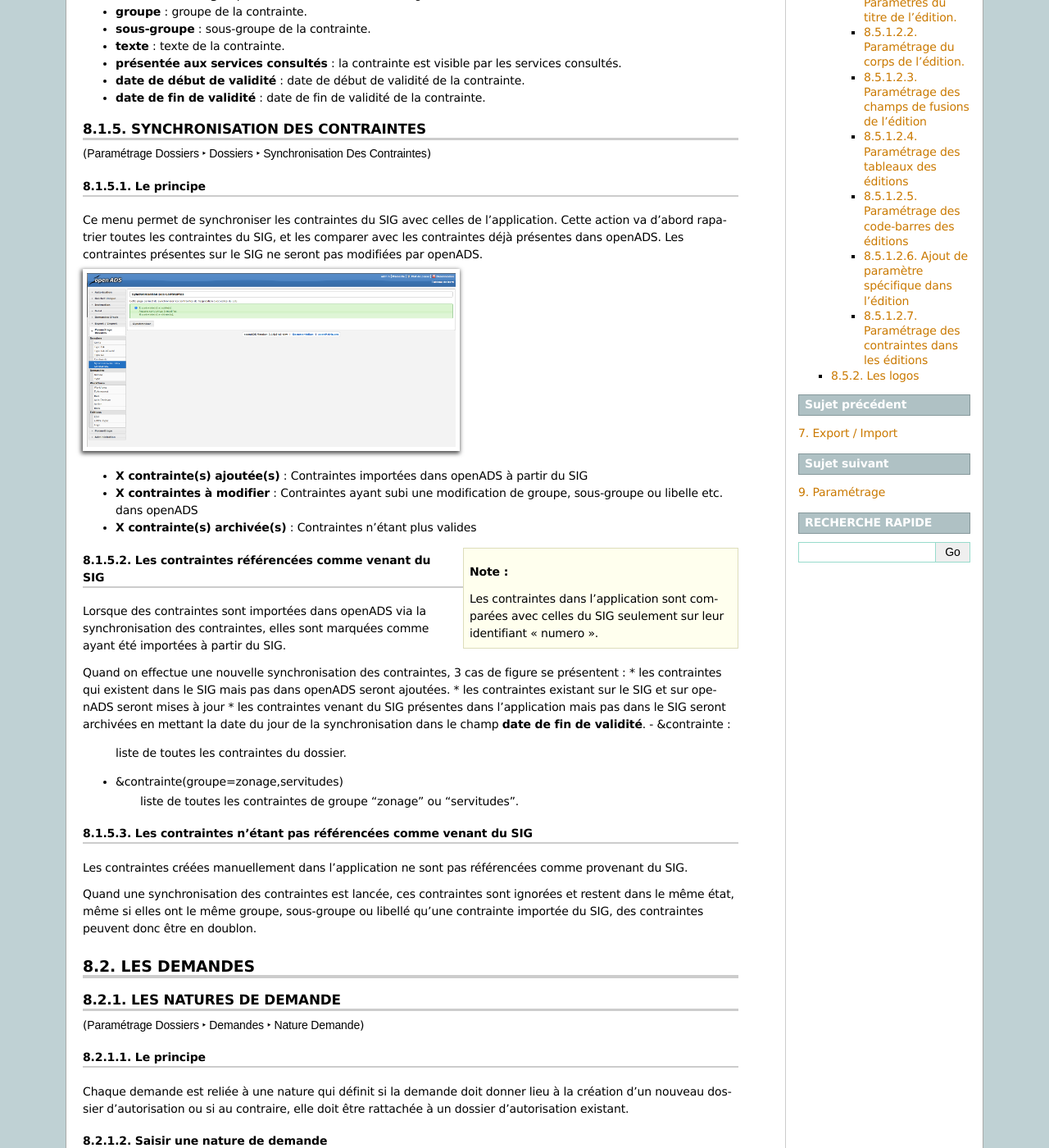
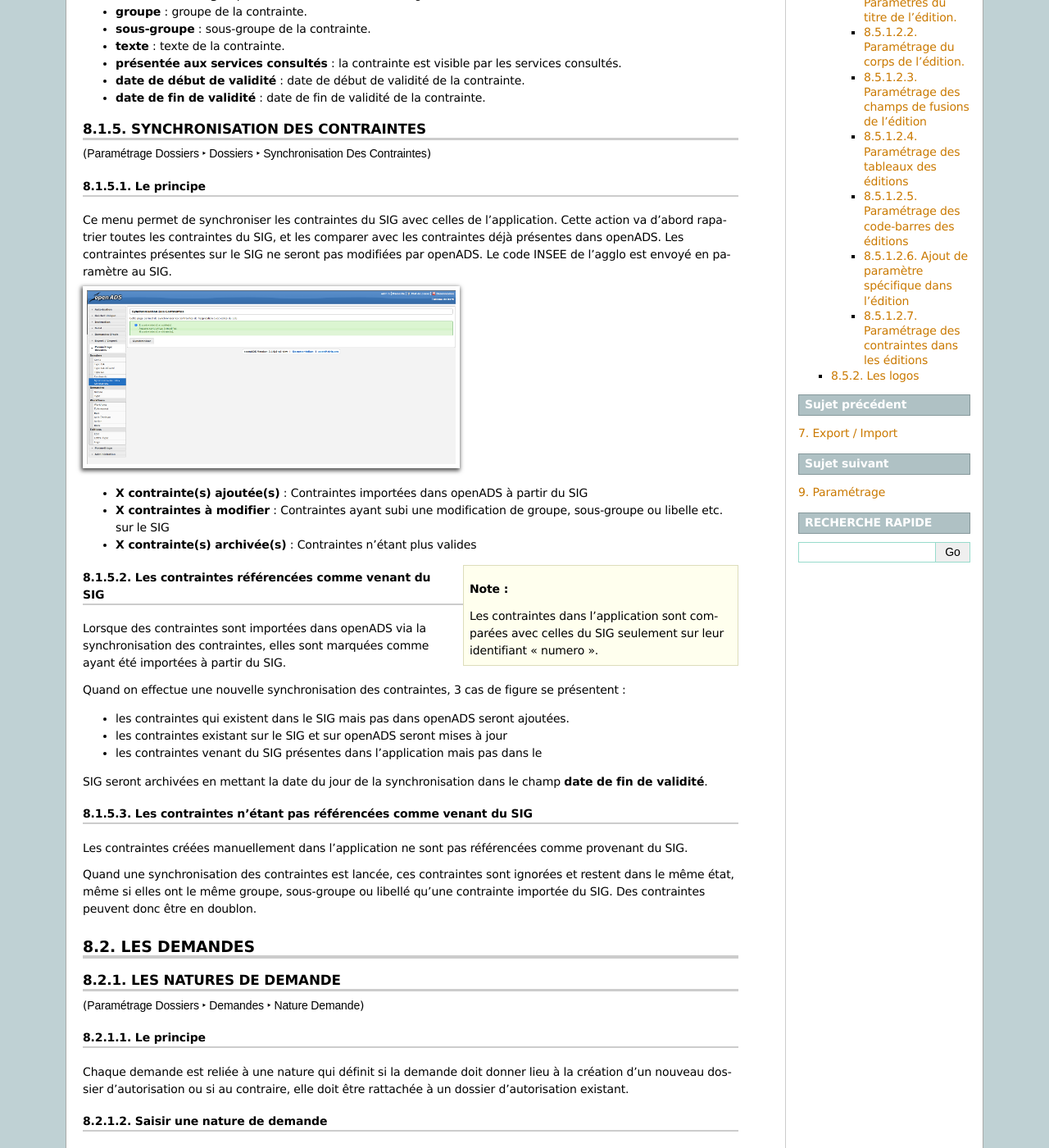
Before and after one commit to mpavaux/openads-documentation, a Sphinx documentation site: the page built from source/manuel_utilisateur/parametrage_dossier.rst, in a window 1280 px wide and 1400 px high, scrolled down 1948 px. Shown: the whole window at 82% size. Built offline with Sphinx 7.4.7, drawn with Linux system fonts in a browser that asks for light colours.

Commit message:
Correction de la mise en page synchro contraintes

```diff
--- a/source/manuel_utilisateur/parametrage_dossier.rst
+++ b/source/manuel_utilisateur/parametrage_dossier.rst
@@ -167,11 +167,12 @@
 l'application. Cette action va d'abord rapatrier toutes les contraintes du SIG,
 et les comparer avec les contraintes déjà présentes dans openADS. Les contraintes
 présentes sur le SIG ne seront pas modifiées par openADS.
+Le code INSEE de l'agglo est envoyé en paramètre au SIG.
 
 .. image:: contrainte_synchronisation.png
 
 * **X contrainte(s) ajoutée(s)** : Contraintes importées dans openADS à partir du SIG
-* **X contraintes à modifier** : Contraintes ayant subi une modification de groupe, sous-groupe ou libelle etc. dans openADS
+* **X contraintes à modifier** : Contraintes ayant subi une modification de groupe, sous-groupe ou libelle etc. sur le SIG
 * **X contrainte(s) archivée(s)** : Contraintes n'étant plus valides
 
 .. sidebar:: Note :
@@ -187,16 +188,13 @@
 
 Quand on effectue une nouvelle synchronisation des contraintes, 3 cas de figure se
 présentent :
+
 * les contraintes qui existent dans le SIG mais pas dans openADS seront ajoutées.
 * les contraintes existant sur le SIG et sur openADS seront mises à jour
 * les contraintes venant du SIG présentes dans l'application mais pas dans le
 SIG seront archivées en mettant la date du jour de la synchronisation dans le champ **date de fin de
 validité**.
-- &contrainte :
-    liste de toutes les contraintes du dossier.
 
-- &contrainte(groupe=zonage,servitudes)
-    liste de toutes les contraintes de groupe 'zonage' ou 'servitudes'.
 Les contraintes n'étant pas référencées comme venant du SIG
 ===========================================================
 
@@ -205,7 +203,7 @@
 
 Quand une synchronisation des contraintes est lancée, ces contraintes sont ignorées et
 restent dans le même état, même si elles ont le même groupe, sous-groupe ou libellé
-qu'une contrainte importée du SIG, des contraintes peuvent donc être en doublon.
+qu'une contrainte importée du SIG. Des contraintes peuvent donc être en doublon.
 
 
 .. _parametrage_dossiers_demandes:
```
